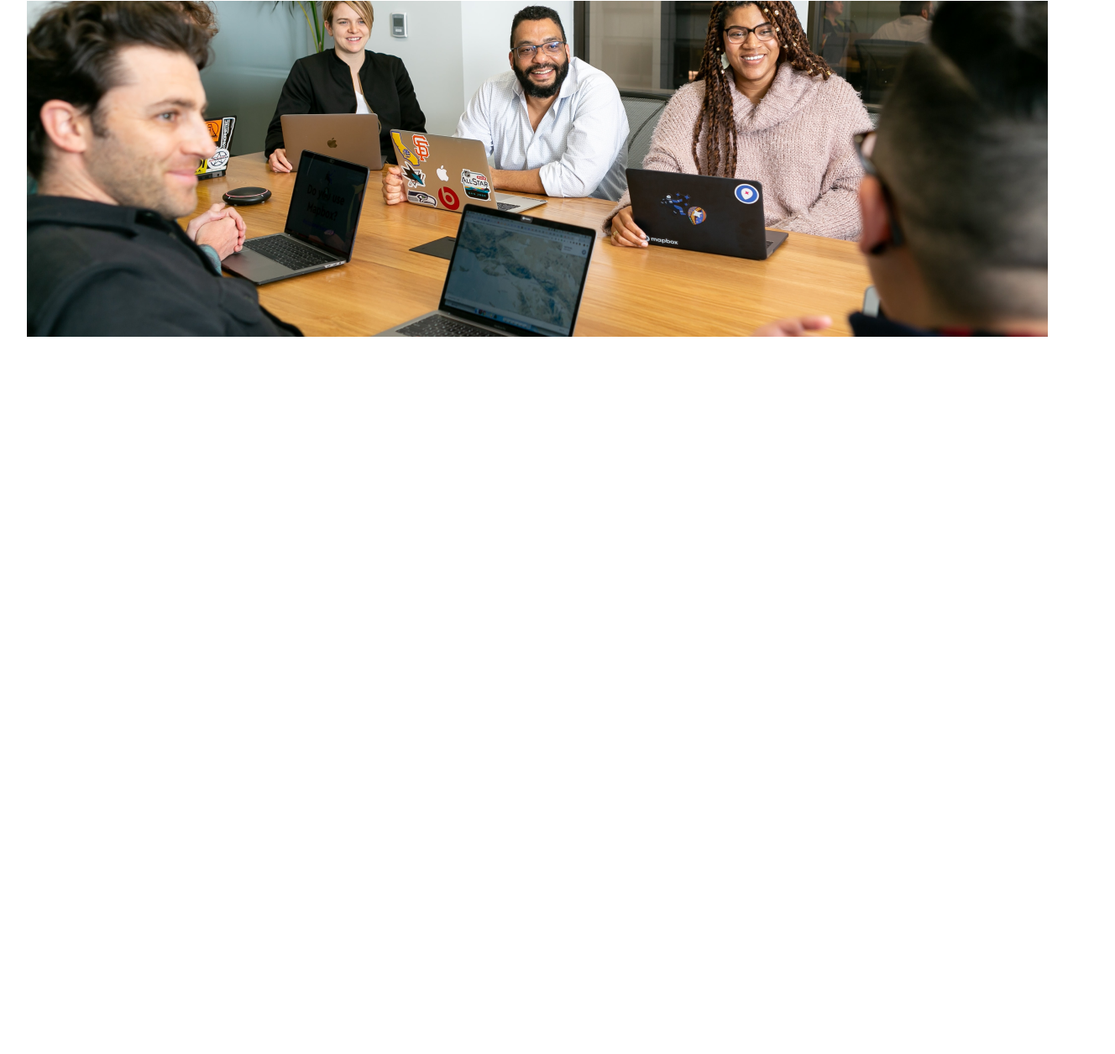
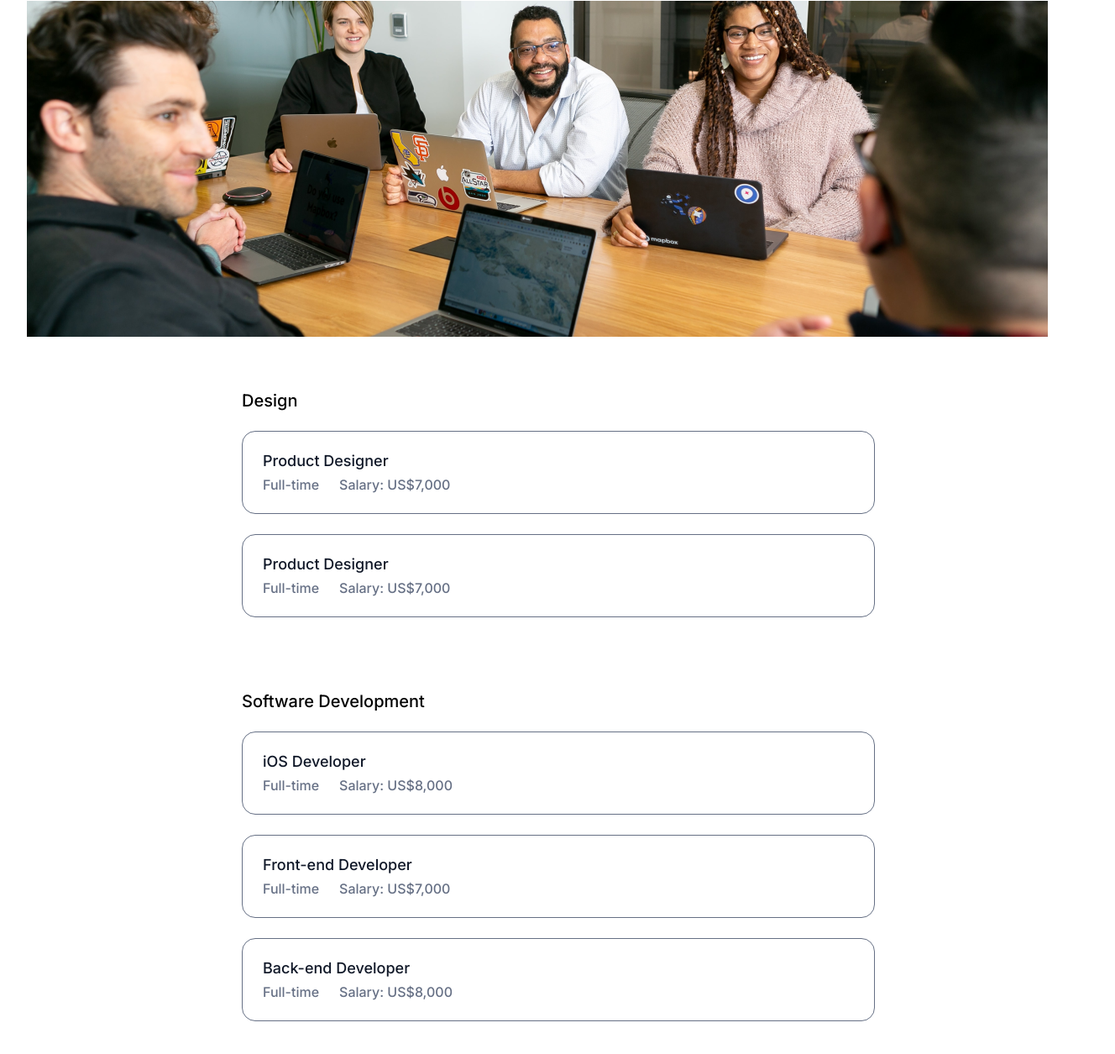
Before and after one commit to SFaguiar/alura-7-days-of-code-html-css, a plain HTML site: page index.html in a window 1280 px wide. Shown: the part 1041-2296 px from the top of the page at 84% size, 1328 px wide, since content can reach past the window. Before the commit the page ends 1506 px from the top, so only its background shows below. Drawn offline with Linux system fonts and the light colour scheme.

Commit message:
Day 5 Completed!
Continuing, today you will develop perhaps the most important part of the entire project, the vacancies section!

```diff
--- a/index.css
+++ b/index.css
@@ -150,14 +150,16 @@ body {
     color: var(--text);
 }
 
-.main__jobs {}
+.main__jobs {
+    margin: 6rem 5rem 4rem 5rem;
+}
 
 .main__jobs__talents {
-    margin: 6rem 5rem 4rem 5rem;
     display: flex;
     flex-direction: column;
     text-align: center;
     align-items: center;
+    margin-bottom: 4rem;
 }
 
 .main__jobs__talents__title {
@@ -187,3 +189,62 @@ body {
     width: 76rem;
     height: 25rem;
 }
+
+.main__jobs__vacancies {
+    display: flex;
+    flex-direction: column;
+    align-items: left;
+    text-align: left;
+    gap: 4rem;
+}
+
+.main__jobs__vacancies__group {
+    display: flex;
+    flex-direction: column;
+    justify-content: space-between ;
+    margin: 0 16rem 1.5rem 16rem;
+    gap: 1.5rem;
+}
+
+.main__jobs__vacancies__group__title {
+    font-size: 1.25rem;
+    font-weight: 500;
+    text-align: left;
+
+}
+
+.main__jobs__vacancies__group__vacancy {
+    display: flex;
+    flex-direction: column;
+    gap: 2rem;
+    border: 1px solid var(--text);
+    border-radius: 1rem;
+    gap: 0.5rem;
+    justify-content: space-evenly;
+    width: 100%;
+    padding: 1.5rem;
+}
+
+.main__jobs__vacancies__group__vacancy__name {
+    font-size: 1.125rem;
+    font-weight: 500;
+    text-align: left;
+    color: var(--title);
+    width: auto;
+
+}
+
+.main__jobs__vacancies__group__vacancy__details {
+    display: flex;
+    justify-content: flex-start;
+    gap: 1.5rem;
+    font-size: 1rem;
+    font-weight: 500;
+    text-align: left;
+    color: var(--text);
+
+}
+
+.main__jobs__vacancies__group__vacancy__details__remote {}
+
+.main__jobs__vacancies__group__vacancy__details__salary {}
--- a/index.html
+++ b/index.html
@@ -61,7 +61,49 @@
                 <span class="main__jobs__talents__text">We are a 100% remote team with people from all around Brazil.</span>
                 <img class="main__jobs__talents__image" src="img/image.png">
             </div>
-            <div class="main__jobs__vacancies"></div>
+            <div class="main__jobs__vacancies">
+                <div class="main__jobs__vacancies__group">
+                    <span class="main__jobs__vacancies__group__title">Design</span>
+                    <div class="main__jobs__vacancies__group__vacancy">
+                        <span class="main__jobs__vacancies__group__vacancy__name">Product Designer</span>
+                        <div class="main__jobs__vacancies__group__vacancy__details">
+                            <span class="main__jobs__vacancies__group__vacancy__details__remote">Full-time</span>
+                            <span class="main__jobs__vacancies__group__vacancy__details__salary">Salary: US$7,000</span>
+                        </div>
+                    </div>
+                    <div class="main__jobs__vacancies__group__vacancy">
+                        <span class="main__jobs__vacancies__group__vacancy__name">Product Designer</span>
+                        <div class="main__jobs__vacancies__group__vacancy__details">
+                            <span class="main__jobs__vacancies__group__vacancy__details__remote">Full-time</span>
+                            <span class="main__jobs__vacancies__group__vacancy__details__salary">Salary: US$7,000</span>
+                        </div>
+                    </div>
+                </div>
+                <div class="main__jobs__vacancies__group">
+                    <span class="main__jobs__vacancies__group__title">Software Development</span>
+                    <div class="main__jobs__vacancies__group__vacancy">
+                        <span class="main__jobs__vacancies__group__vacancy__name">iOS Developer</span>
+                        <div class="main__jobs__vacancies__group__vacancy__details">
+                            <span class="main__jobs__vacancies__group__vacancy__details__remote">Full-time</span>
+                            <span class="main__jobs__vacancies__group__vacancy__details__salary">Salary: US$8,000</span>
+                        </div>
+                    </div>
+                    <div class="main__jobs__vacancies__group__vacancy">
+                        <span class="main__jobs__vacancies__group__vacancy__name">Front-end Developer</span>
+                        <div class="main__jobs__vacancies__group__vacancy__details">
+                            <span class="main__jobs__vacancies__group__vacancy__details__remote">Full-time</span>
+                            <span class="main__jobs__vacancies__group__vacancy__details__salary">Salary: US$7,000</span>
+                        </div>
+                    </div>
+                    <div class="main__jobs__vacancies__group__vacancy">
+                        <span class="main__jobs__vacancies__group__vacancy__name">Back-end Developer</span>
+                        <div class="main__jobs__vacancies__group__vacancy__details">
+                            <span class="main__jobs__vacancies__group__vacancy__details__remote">Full-time</span>
+                            <span class="main__jobs__vacancies__group__vacancy__details__salary">Salary: US$8,000</span>
+                        </div>
+                    </div>
+                </div>
+            </div>
         </section>
         <section class="main__social_proof">
 
```
